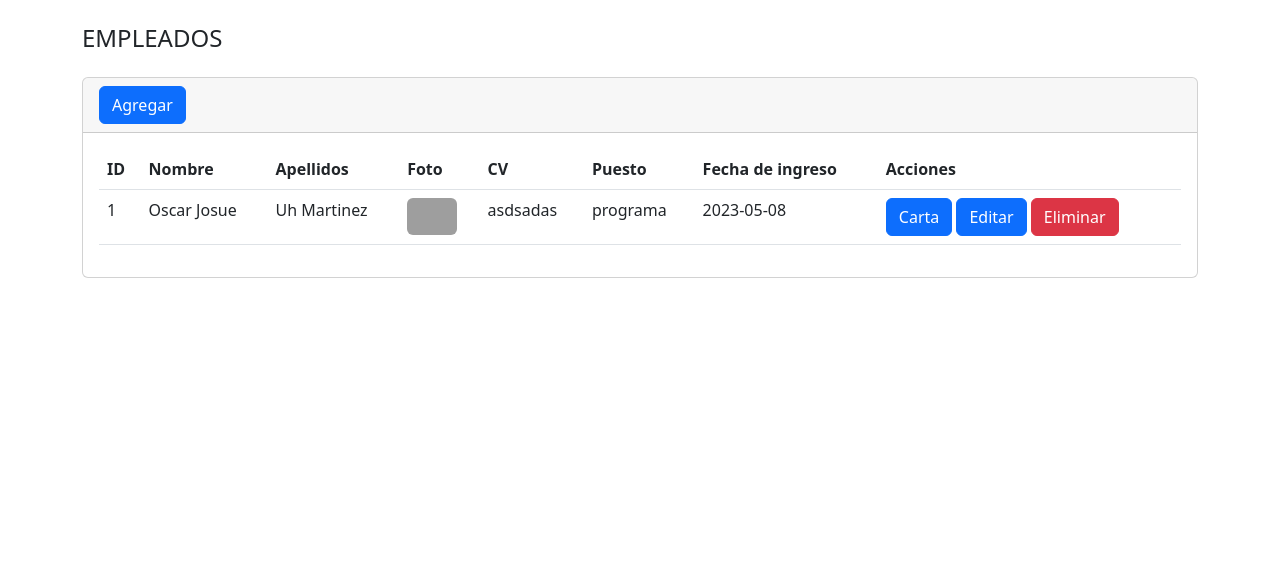
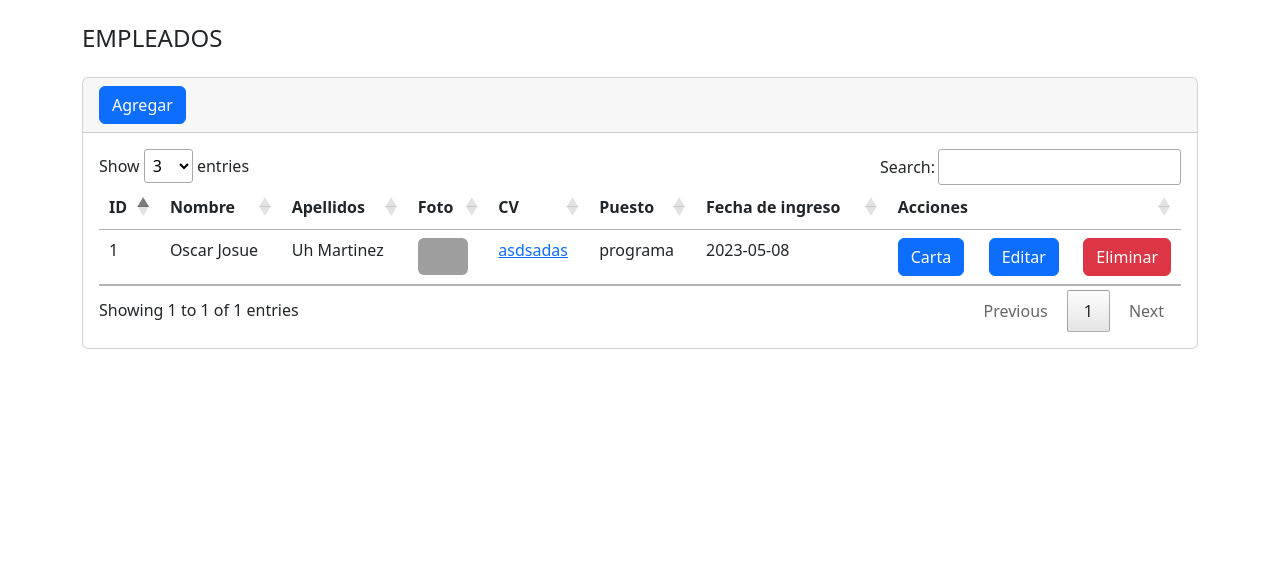
Before and after one commit to Jaaziel234/CRUD_PHP, a PHP site: page /APPWEB/secciones/empleados/ in a window 1280 px wide. Shown: the part 56-628 px from the top of the page. Run offline with PHP 8.4, Linux system fonts and the light colour scheme; data comes from the database, SQL or seed files in the repository; some libraries are stand-ins or nearby versions; grey boxes are pictures that could not be loaded.

Commit message:
TODOS LOS CRUD COMPLETOS CON DATATABLES Y CARTA

```diff
--- a/secciones/empleados/index.php
+++ b/secciones/empleados/index.php
@@ -6,34 +6,32 @@ de registro no aparezca en la URL es por ello que realizamos lo sigiente */
 
 if (isset($_GET['txtID'])) { //si recibimos ese dato
     # code...
-    $txtID = (isset($_GET['txtID']))?$_GET['txtID']:""; // vamos a alamcenar el id
+    $txtID = (isset($_GET['txtID'])) ? $_GET['txtID'] : ""; // vamos a alamcenar el id
 
     //Buscar el archivo realacionado con el empleado
     $sentencia = $conexion->prepare("SELECT foto,cv FROM tbl_empleados WHERE id=:id");
     $sentencia->bindParam(":id", $txtID);
     $sentencia->execute();
-    $registro_recuperado = $sentencia->fetch(PDO::FETCH_LAZY);//nos va a devolver un registro
+    $registro_recuperado = $sentencia->fetch(PDO::FETCH_LAZY); //nos va a devolver un registro
     /* print_r($registro_recuperado); */
 
-    if(isset($registro_recuperado["foto"]) && $registro_recuperado["foto"]!="")
-    {
-        if(file_exists("./".$registro_recuperado["foto"])){
-            unlink("./".$registro_recuperado["foto"]);
+    if (isset($registro_recuperado["foto"]) && $registro_recuperado["foto"] != "") {
+        if (file_exists("./" . $registro_recuperado["foto"])) {
+            unlink("./" . $registro_recuperado["foto"]);
 
         }
     }
 
-    if(isset($registro_recuperado["cv"]) && $registro_recuperado["cv"]!="")
-    {
-        if(file_exists("./".$registro_recuperado["cv"])){
-            unlink("./".$registro_recuperado["cv"]);
+    if (isset($registro_recuperado["cv"]) && $registro_recuperado["cv"] != "") {
+        if (file_exists("./" . $registro_recuperado["cv"])) {
+            unlink("./" . $registro_recuperado["cv"]);
 
         }
     }
 
 
 
-    $sentencia=$conexion->prepare("DELETE FROM tbl_empleados WHERE id=:id");
+    $sentencia = $conexion->prepare("DELETE FROM tbl_empleados WHERE id=:id");
     //asignando los valores que tiene el metodo POST (los que vienen del formulario)
     $sentencia->bindParam(":id", $txtID); //parametro para borrado
     $sentencia->execute(); //eliminamos
@@ -70,7 +68,7 @@ $lista_tbl_empleados = $sentencia->fetchAll(PDO::FETCH_ASSOC);
     <div class="card-body">
         <!-- bs5tabledefault -->
         <div class="table-responsive-sm">
-            <table class="table">
+            <table class="table" id="tabla_id"> <!-- tabla_id para que funciones datatables -->
                 <thead>
                     <tr>
                         <th scope="col">ID</th>
@@ -103,7 +101,9 @@ $lista_tbl_empleados = $sentencia->fetchAll(PDO::FETCH_ASSOC);
                                 <img width="50" src="<?php echo $registro['foto']; ?>" class="img-fluid rounded" alt="">
                             </td>
                             <td>
+                                <a href=" <?php echo $registro['cv']; ?>">
                                 <?php echo $registro['cv']; ?>
+                                </a>
                             </td>
                             <td>
                                 <?php echo $registro['puesto']; ?>
@@ -114,12 +114,13 @@ $lista_tbl_empleados = $sentencia->fetchAll(PDO::FETCH_ASSOC);
 
                             <!-- <td>Programador sr</td> -->
                             <td>
-                                <!-- <a name="" id="btneditar" class="btn btn-info" href="editar.php" role="button">Editar</a> -->
-                                <a class="btn btn-primary" href="#" role="button">Carta</a>
-                                <a class="btn btn-primary" href="editar.php?txtID=<?php echo $registro['id']; ?>"
-                                    role="button">Editar</a>
-                                <a class="btn btn-danger" href="index.php?txtID=<?php echo $registro['id']; ?>"
-                                    role="button">Eliminar</a>
+                                <div class="d-flex justify-content-between">
+                                    <a class="btn btn-primary me-2" href="carta_recomendacion.php?txtID=<?php echo $registro['id']; ?>"role="button">Carta</a>
+                                    <a class="btn btn-primary me-2" href="editar.php?txtID=<?php echo $registro['id']; ?>"
+                                        role="button">Editar</a>
+                                    <a class="btn btn-danger" href="index.php?txtID=<?php echo $registro['id']; ?>"
+                                        role="button">Eliminar</a>
+                                </div>
                             </td>
                         </tr>
                     <?php } ?>
--- a/secciones/puestos/index.php
+++ b/secciones/puestos/index.php
@@ -41,7 +41,7 @@ $lista_tbl_puestos = $sentencia->fetchAll(PDO::FETCH_ASSOC);
     <div class="card-body">
         <!-- bs5tabledefault -->
         <div class="table-responsive-sm">
-            <table class="table">
+            <table class="table" id="tabla_id">
                 <thead>
                     <tr>
                         <th scope="col">ID</th>
--- a/secciones/usuarios/index.php
+++ b/secciones/usuarios/index.php
@@ -43,7 +43,7 @@ $lista_tbl_usuarios = $sentencia->fetchAll(PDO::FETCH_ASSOC);
     <div class="card-body">
         <!-- bs5tabledefault -->
         <div class="table-responsive-sm">
-            <table class="table">
+            <table class="table" id="tabla_id">
                 <thead>
                     <tr>
                         <th scope="col">ID</th>
--- a/templates/footer.php
+++ b/templates/footer.php
@@ -12,6 +12,22 @@
   <script src="https://cdn.jsdelivr.net/npm/bootstrap@5.2.1/dist/js/bootstrap.min.js"
     integrity="sha384-7VPbUDkoPSGFnVtYi0QogXtr74QeVeeIs99Qfg5YCF+TidwNdjvaKZX19NZ/e6oz" crossorigin="anonymous">
   </script>
+
+<script>
+  $(document).ready(function() {
+    $('#tabla_id').DataTable({
+      "pageLength": 3,
+      "lengthMenu": [
+        [3, 10, 25, 50],
+        [3, 10, 25, 50]
+      ],
+      "language": {
+        "url": "https://cdn.datatables.net/plug-ins/1.13.1/i18n/es-ES.json"
+      }
+    });
+  });
+</script>
+
 </body>
 
 </html>
--- a/templates/header.php
+++ b/templates/header.php
@@ -13,6 +13,14 @@ $url_base="http://localhost/APPWEB/";
   <!-- Bootstrap CSS v5.2.1 -->
   <link href="https://cdn.jsdelivr.net/npm/bootstrap@5.2.1/dist/css/bootstrap.min.css" rel="stylesheet"
     integrity="sha384-iYQeCzEYFbKjA/T2uDLTpkwGzCiq6soy8tYaI1GyVh/UjpbCx/TYkiZhlZB6+fzT" crossorigin="anonymous">
+
+  <!--vamos a integrar JQuery-->
+  <script src="https://code.jquery.com/jquery-3.7.0.min.js" integrity="sha256-2Pmvv0kuTBOenSvLm6bvfBSSHrUJ+3A7x6P5Ebd07/g=" crossorigin="anonymous"></script>
+
+  <!--Vamos a integrar Datatables-->
+  <link rel="stylesheet" href="https://cdn.datatables.net/1.13.4/css/jquery.dataTables.css" />
+  <script src="https://cdn.datatables.net/1.13.4/js/jquery.dataTables.js"></script>
+
 
 </head>
 
```
Also changed, not shown: secciones/empleados/carta_recomendacion.php (added, +54 -0 lines), secciones/empleados/1685031985_care.png (added), secciones/empleados/1685032020_care.png (added), 2 other files.
